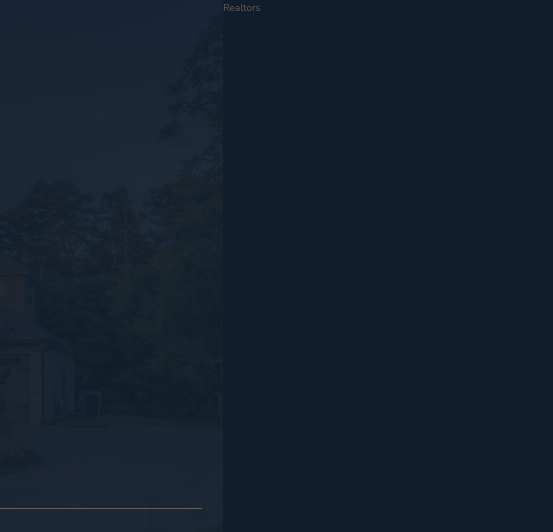
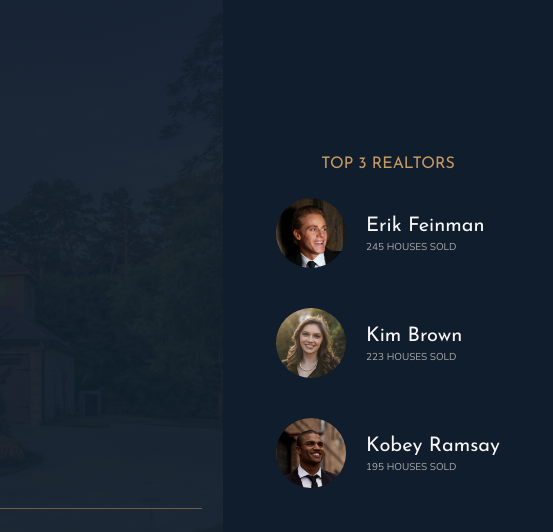
Before and after one commit to Holtek/Nexter, a website: page index.html in a window 1280 px wide. Shown: the top 532 px of the page, 727-1280 px from the left. Drawn offline with nearby package versions, Linux system fonts and the light colour scheme.

Commit message:
Desktop version done

```diff
--- a/index.html
+++ b/index.html
@@ -33,7 +33,24 @@
         </div>
     </header>
     <div class="realtors">
-      Realtors
+     <h3 class="heading-3">Top 3 Realtors</h3>
+        <div class="realtors__list">
+            <img src="./img/realtor-1.jpeg" alt="" class="realtors__img">
+                <div class="realtors__details">
+                    <h4 class="heading-4 heading-4--light">Erik Feinman</h4>
+                    <p class="realtors__sold">245 houses sold</p>
+                </div>
+            <img src="./img/realtor-2.jpeg" alt="" class="realtors__img">
+            <div class="realtors__details">
+                <h4 class="heading-4 heading-4--light">Kim Brown</h4>
+                <p class="realtors__sold">223 houses sold</p>
+            </div>
+            <img src="./img/realtor-3.jpeg" alt="" class="realtors__img">
+            <div class="realtors__details">
+                <h4 class="heading-4 heading-4--light">Kobey Ramsay</h4>
+                <p class="realtors__sold">195 houses sold</p>
+            </div>
+        </div>
     </div>
     <section class="features">
       <div class="feature">
--- a/sass/_realtors.scss
+++ b/sass/_realtors.scss
@@ -1,4 +1,29 @@
 .realtors {
   background-color: $color-secondary;
   grid-column: col-start 7 / full-end;
+  padding: 3rem;
+  display: grid;
+  align-content: center;
+  justify-content: center;
+  justify-items: center;
+  row-gap: 2rem;
+  &__list {
+    display: grid;
+    grid-template-columns: min-content max-content;
+    column-gap: 2rem;
+    row-gap: 5vh;
+    align-items: center;
+  }
+
+  &__img {
+    width: 7rem;
+    border-radius: 50%;
+    display: block;
+  }
+
+  &__sold {
+    text-transform: uppercase;
+    color: $color-grey-light-2;
+    margin-top: -3px;
+  }
 }
```
Also changed, not shown: css/style.css.
